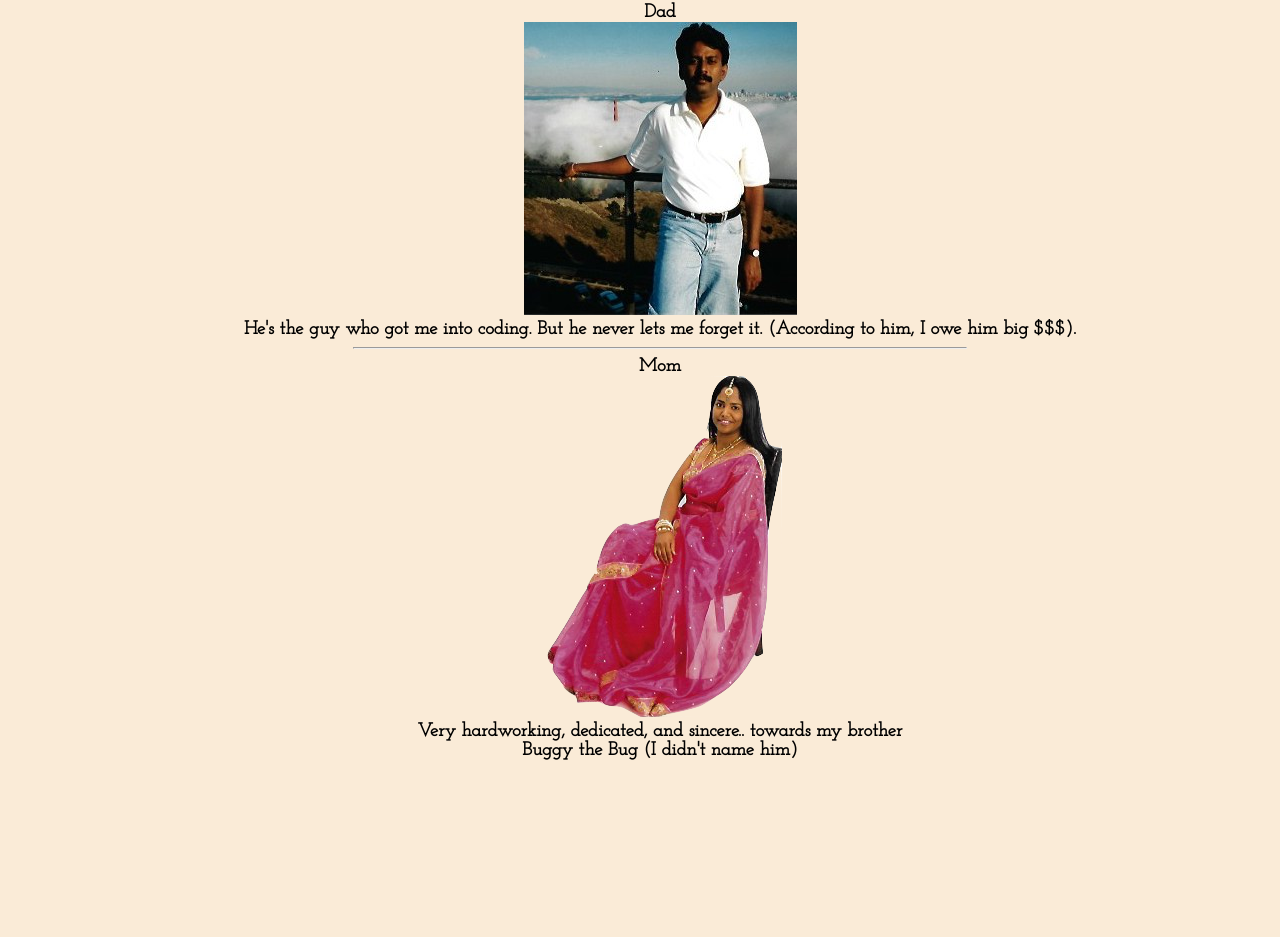
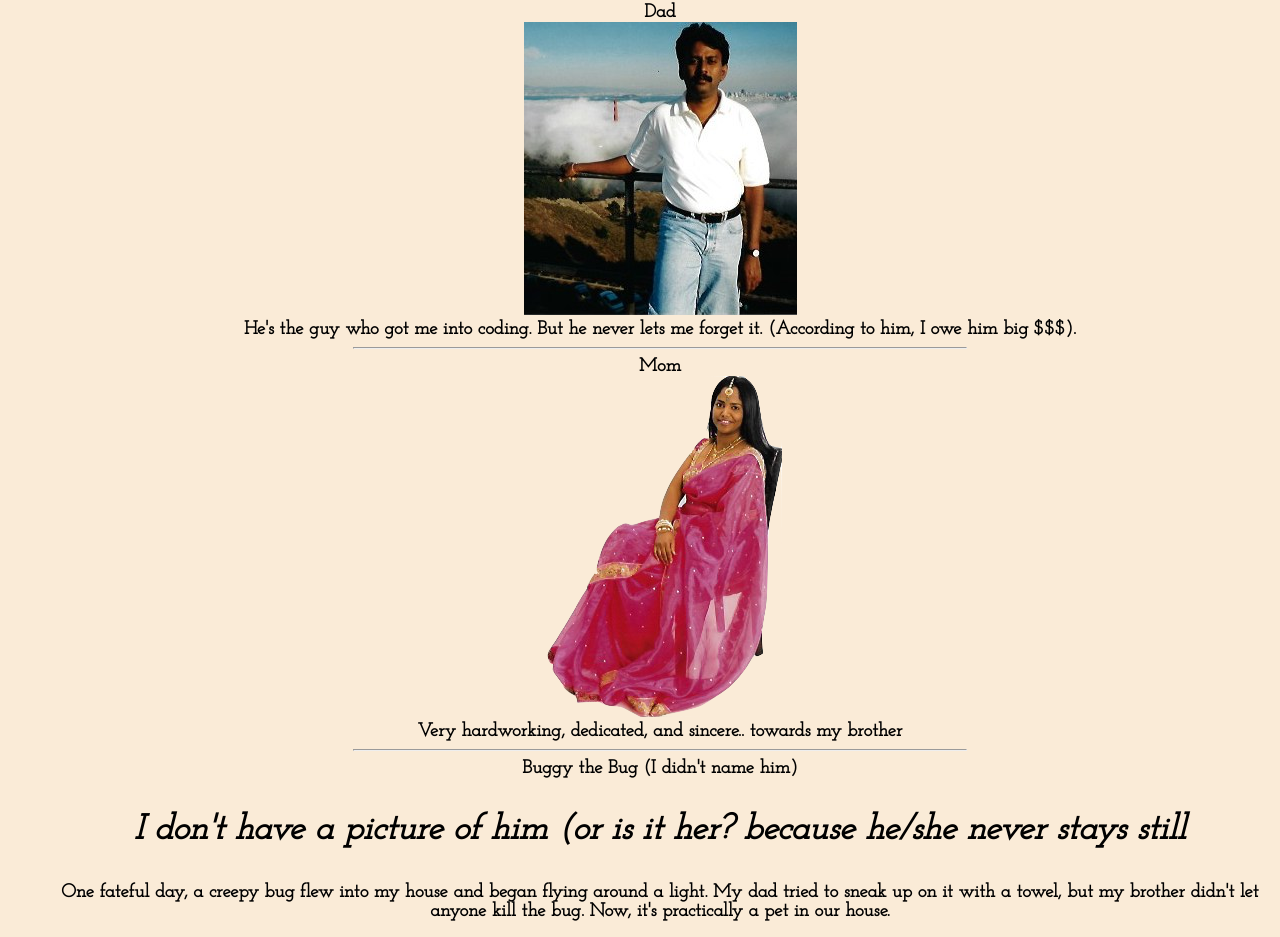
Before and after one commit to mbokinala/html-workshop-files, a plain HTML site: page All About Me/family.html in a window 1280 px wide. Shown: the part 439-1376 px from the top of the page. Before the commit the page ends 1215 px from the top, so only its background shows below. Drawn offline with Linux system fonts and the light colour scheme.

Commit message:
Finished family page

```diff
--- a/All About Me/family.html
+++ b/All About Me/family.html
@@ -37,9 +37,11 @@
                     <br/>
                     Very hardworking, dedicated, and sincere.. towards my brother
                 </li>
-
+                <hr/>
                 <li>
                     Buggy the Bug (I didn't name him)
+                    <p class="img_alt">I don't have a picture of him (or is it her? because he/she never stays still</p>
+                    One fateful day, a creepy bug flew into my house and began flying around a light. My dad tried to sneak up on it with a towel, but my brother didn't let anyone kill the bug. Now, it's practically a pet in our house.
                 </li>
             </ul>
         </center>
--- a/All About Me/index.css
+++ b/All About Me/index.css
@@ -29,3 +29,9 @@ hr {
     size: 30px;
     width: 50%;
 }
+
+.img_alt {
+    font-weight: bold;
+    font-style: italic;
+    font-size: 35px;
+}
```
